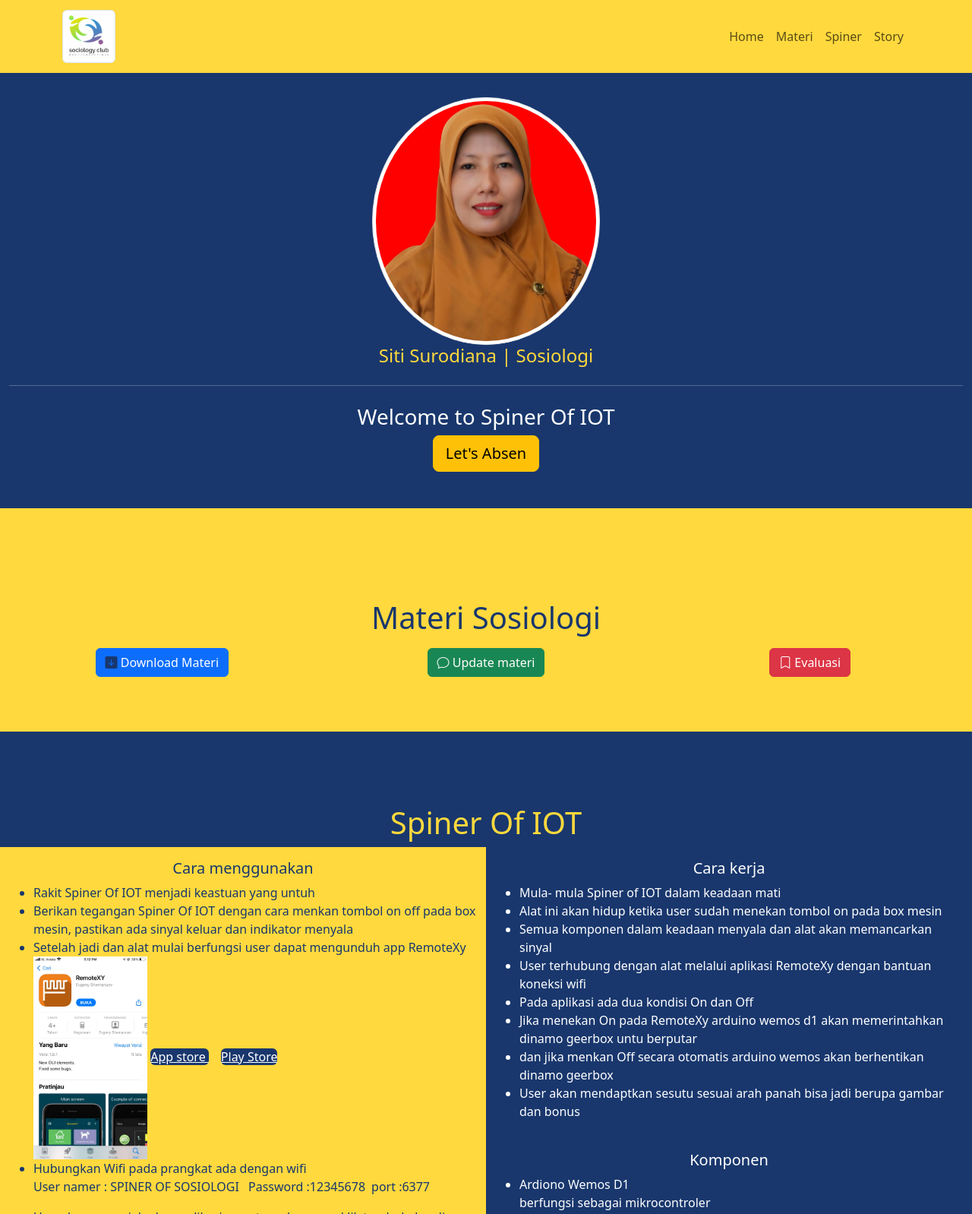
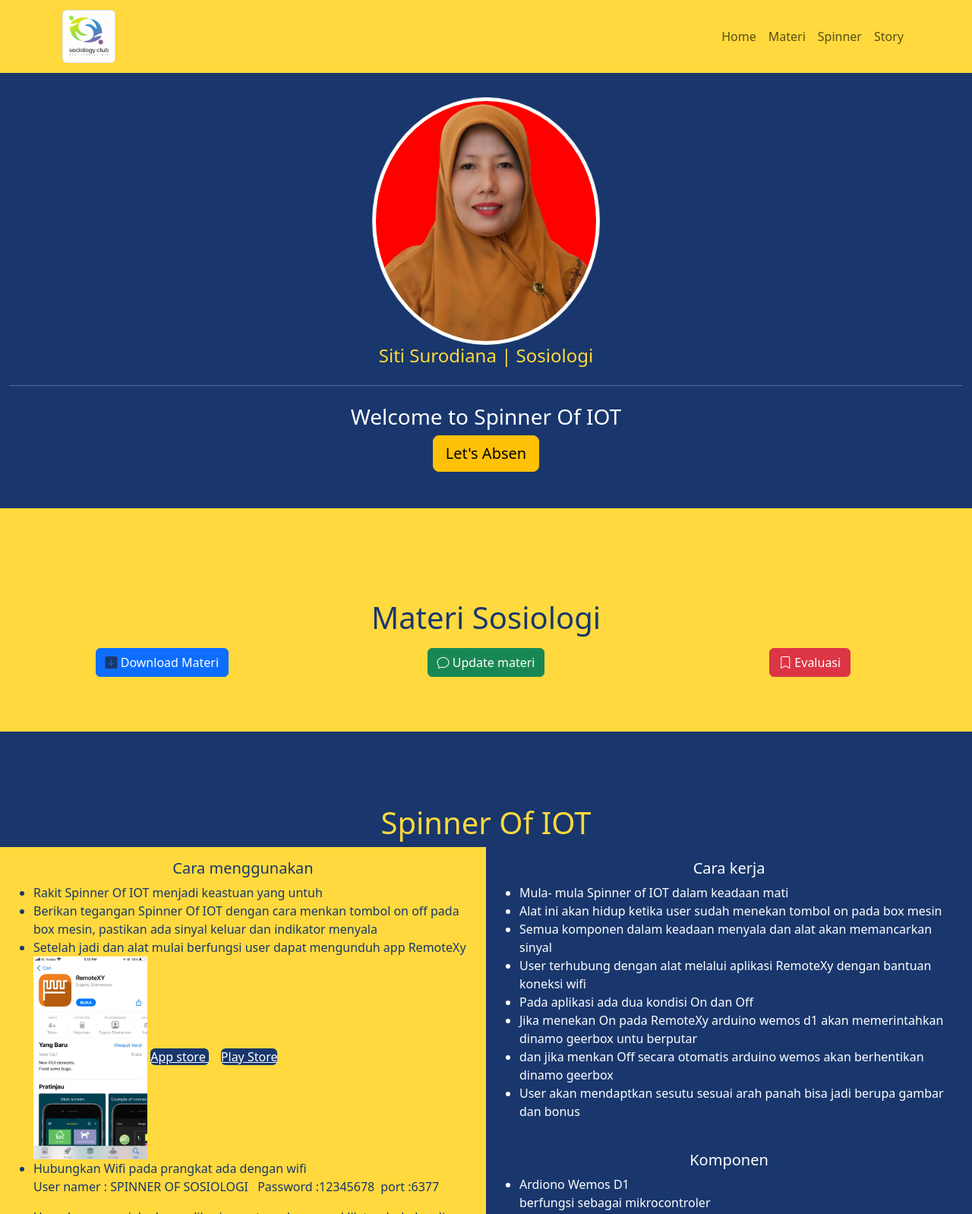
Before and after one commit to yuksewaid/yuksewaid.github.io, a plain HTML site: page index.html in a window 1280 px wide. Shown: the top 1598 px of the page at 76% size. Drawn offline with nearby package versions, Linux system fonts and the light colour scheme.

Commit message:
Update index.html

```diff
--- a/index.html
+++ b/index.html
@@ -54,7 +54,7 @@
               <a class="nav-link text-birdong" href="#materi">Materi</a>
             </li>
             <li class="nav-item">
-              <a class="nav-link text-birdong" href="#tutorial">Spiner </a>
+              <a class="nav-link text-birdong" href="#tutorial">Spinner </a>
             </li>
             <li class="nav-item">
               <a class="nav-link text-birdong" href="#story">Story</a>
@@ -79,7 +79,7 @@
               />
               <h4 class="text-kun">Siti Surodiana | Sosiologi</h4>
               <hr class="my-4 text-white" />
-              <h3 class="text-white">Welcome to Spiner Of IOT</h3>
+              <h3 class="text-white">Welcome to Spinner Of IOT</h3>
             </div>
           </div>
           <div class="row">
@@ -141,16 +141,16 @@
       <div class="container-fluid bg-birdong pt-6">
         <div class="row text-center text-kun">
           <div class="col">
-            <h1>Spiner Of IOT</h1>
+            <h1>Spinner Of IOT</h1>
           </div>
         </div>
         <div class="row">
           <div class="col-md-6 pt-3 bg-kun text-birdong">
             <h5 class="text-center">Cara menggunakan</h5>
             <ul>
-              <li>Rakit Spiner Of IOT menjadi keastuan yang untuh</li>
+              <li>Rakit Spinner Of IOT menjadi keastuan yang untuh</li>
               <li>
-                Berikan tegangan Spiner Of IOT dengan cara menkan tombol on off
+                Berikan tegangan Spinner Of IOT dengan cara menkan tombol on off
                 pada box mesin, pastikan ada sinyal keluar dan indikator menyala
               </li>
               <li>
@@ -171,7 +171,7 @@
               >
               <li>Hubungkan Wifi pada prangkat ada dengan wifi</li>
               <p>
-                User namer : SPINER OF SOSIOLOGI
+                User namer : SPINNER OF SOSIOLOGI
                 <span class="ms-2">Password :12345678</span
                 ><span class="ms-2">port :6377</span>
               </p>
@@ -187,7 +187,7 @@
                 yang benar
               </li>
               <li>
-                User dapat memainkan Spiner of IOT dengan menekan ON untuk
+                User dapat memainkan Spinner of IOT dengan menekan ON untuk
                 memutar dan OFF untuk berenti
               </li>
               <li>pastikan batrai selalu dalam keadaan diatas 7.5v</li>
@@ -199,7 +199,7 @@
           <div class="col-md-6 pt-3 text-white">
             <h5 class="text-center">Cara kerja</h5>
             <ul>
-              <li>Mula- mula Spiner of IOT dalam keadaan mati</li>
+              <li>Mula- mula Spinner of IOT dalam keadaan mati</li>
               <li>
                 Alat ini akan hidup ketika user sudah menekan tombol on pada box
                 mesin
@@ -251,7 +251,7 @@
       <div class="container-fluid bg-birdong pt-6">
         <div class="row">
           <div class="col">
-            <h1 class="text-center text-white">Sejarah Spiner Of IOT</h1>
+            <h1 class="text-center text-white">Sejarah Spinner Of IOT</h1>
           </div>
         </div>
         <div class="row">
```
